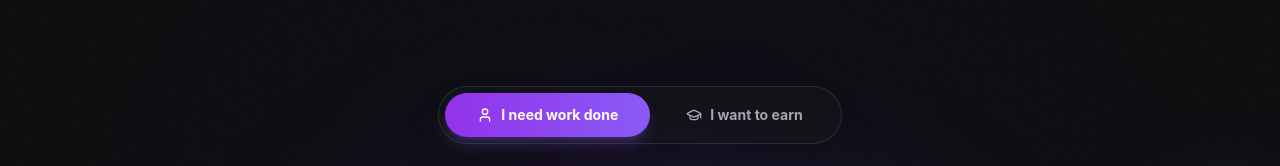
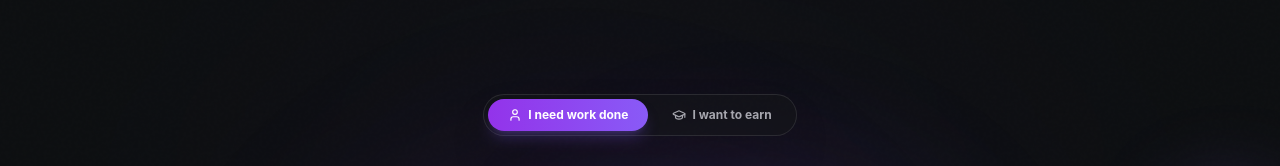
Before and after one commit to nabil24024004/PeerHire, a React (Vite) app: page / in a window 1280 px wide. Shown: the top 166 px of the page. Built offline with nearby package versions, Linux system fonts and the light colour scheme; no server answers; the HTML template or start-up script is replaced by a standard one.

Commit message:
style: Make role toggle buttons smaller

```diff
--- a/src/pages/Landing.tsx
+++ b/src/pages/Landing.tsx
@@ -248,10 +248,10 @@ const Landing = () => {
         <div className="max-w-7xl mx-auto">
           {/* Role Toggle */}
           <div className="flex justify-center mb-8 animate-fade-in-up">
-            <div className="relative inline-flex items-center gap-1 bg-card/50 backdrop-blur-xl p-1.5 rounded-full border border-white/10 shadow-2xl">
+            <div className="relative inline-flex items-center gap-1 bg-card/50 backdrop-blur-xl p-1 rounded-full border border-white/10 shadow-2xl">
               <button
                 onClick={() => setSelectedRole("hirer")}
-                className={`relative px-8 py-3 rounded-full text-sm font-bold transition-all duration-500 ${selectedRole === "hirer"
+                className={`relative px-5 py-2 rounded-full text-xs font-bold transition-all duration-500 ${selectedRole === "hirer"
                   ? "text-white"
                   : "text-muted-foreground hover:text-foreground"
                   }`}
@@ -259,14 +259,14 @@ const Landing = () => {
                 {selectedRole === "hirer" && (
                   <span className="absolute inset-0 bg-gradient-to-r from-purple-600 to-primary rounded-full shadow-lg shadow-primary/25" />
                 )}
-                <span className="relative flex items-center gap-2">
-                  <User className="w-4 h-4" />
+                <span className="relative flex items-center gap-1.5">
+                  <User className="w-3.5 h-3.5" />
                   I need work done
                 </span>
               </button>
               <button
                 onClick={() => setSelectedRole("freelancer")}
-                className={`relative px-8 py-3 rounded-full text-sm font-bold transition-all duration-500 ${selectedRole === "freelancer"
+                className={`relative px-5 py-2 rounded-full text-xs font-bold transition-all duration-500 ${selectedRole === "freelancer"
                   ? "text-white"
                   : "text-muted-foreground hover:text-foreground"
                   }`}
@@ -274,8 +274,8 @@ const Landing = () => {
                 {selectedRole === "freelancer" && (
                   <span className="absolute inset-0 bg-gradient-to-r from-purple-600 to-primary rounded-full shadow-lg shadow-primary/25" />
                 )}
-                <span className="relative flex items-center gap-2">
-                  <GraduationCap className="w-4 h-4" />
+                <span className="relative flex items-center gap-1.5">
+                  <GraduationCap className="w-3.5 h-3.5" />
                   I want to earn
                 </span>
               </button>
```
